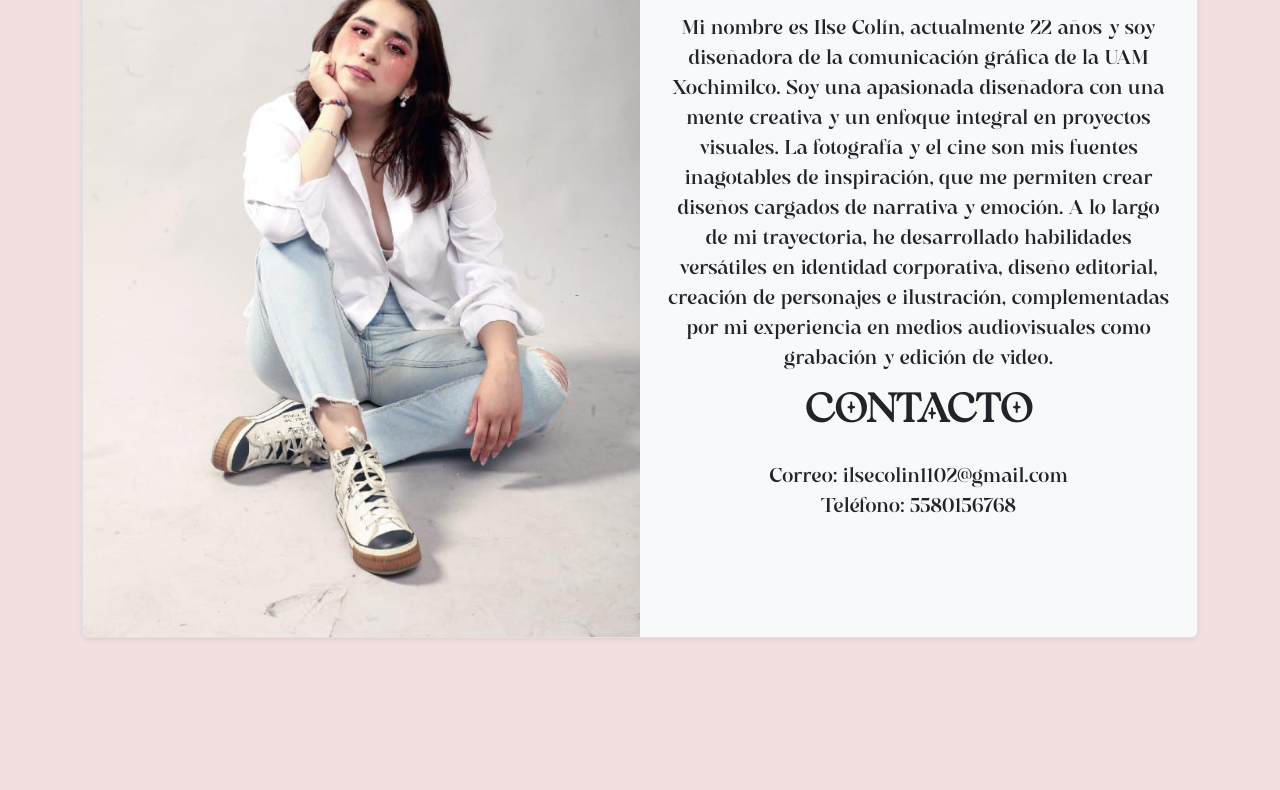
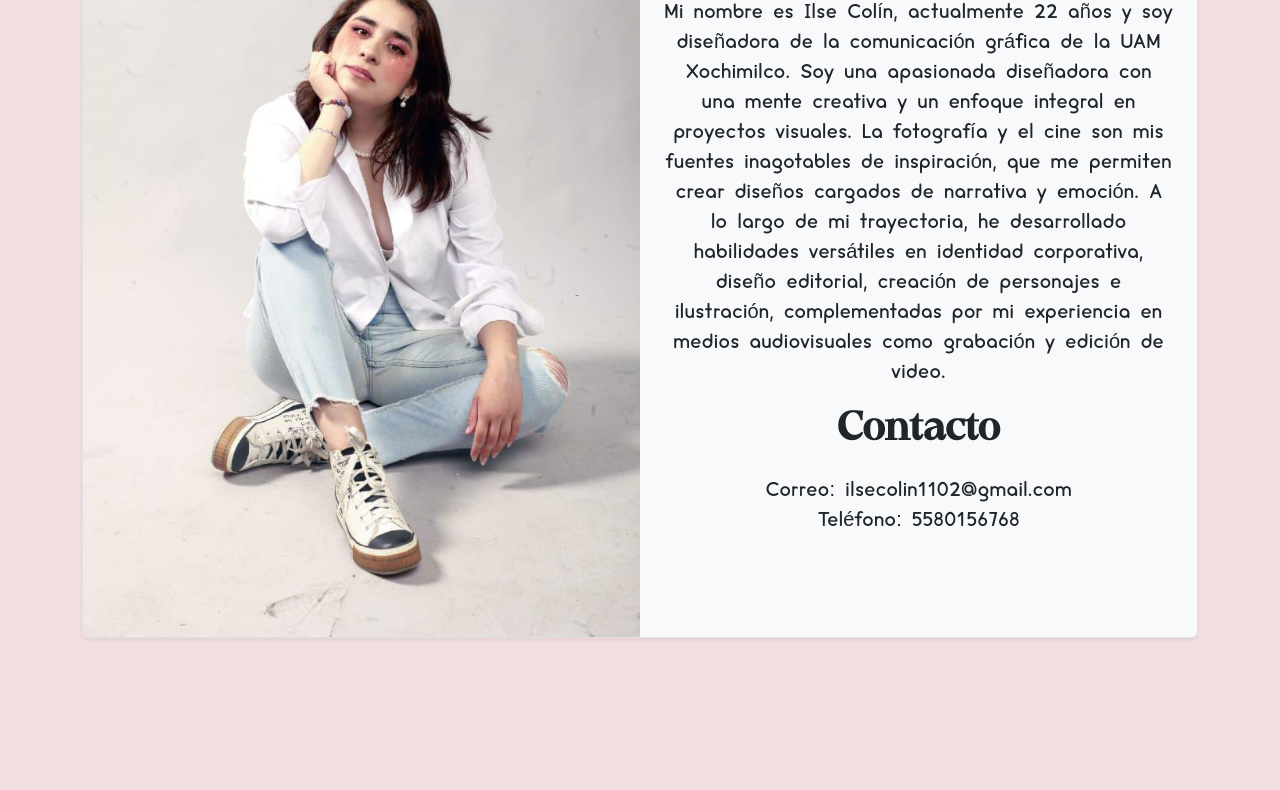
Before and after one commit to Art-byte/solaris, a plain HTML site: page index.html in a window 1280 px wide. Shown: the part 390-1180 px from the top of the page. Drawn offline with Linux system fonts and the light colour scheme.

Commit message:
fix: Actualizamos la fuentes del portafolio

```diff
--- a/solaris.css
+++ b/solaris.css
@@ -1,6 +1,6 @@
 @font-face {
-  font-family: 'Rosie Brown';
-  src: url('fonts/Rosie Brown Serif Demo.otf') format('opentype');
+  font-family: 'Cream demo';
+  src: url('fonts/cream DEMO 400.otf') format('opentype');
   font-weight: normal;
   font-style: normal;
 }
@@ -248,9 +248,10 @@ footer {
 
 /* DEFINICION DE FUENTES PARA DISTINAS SECCIONES */
 h1 {
-  font-family: 'Rosie Brown', serif;
+  font-family: 'Elegante clasica', sans-serif;
 }
 
 p, li, h5, button, strong {
-  font-family: 'Elegante clasica', sans-serif;
+  font-family: 'Cream demo', sans-serif;
+
 }
```
Also changed, not shown: fonts/cream DEMO 400.otf (added).
